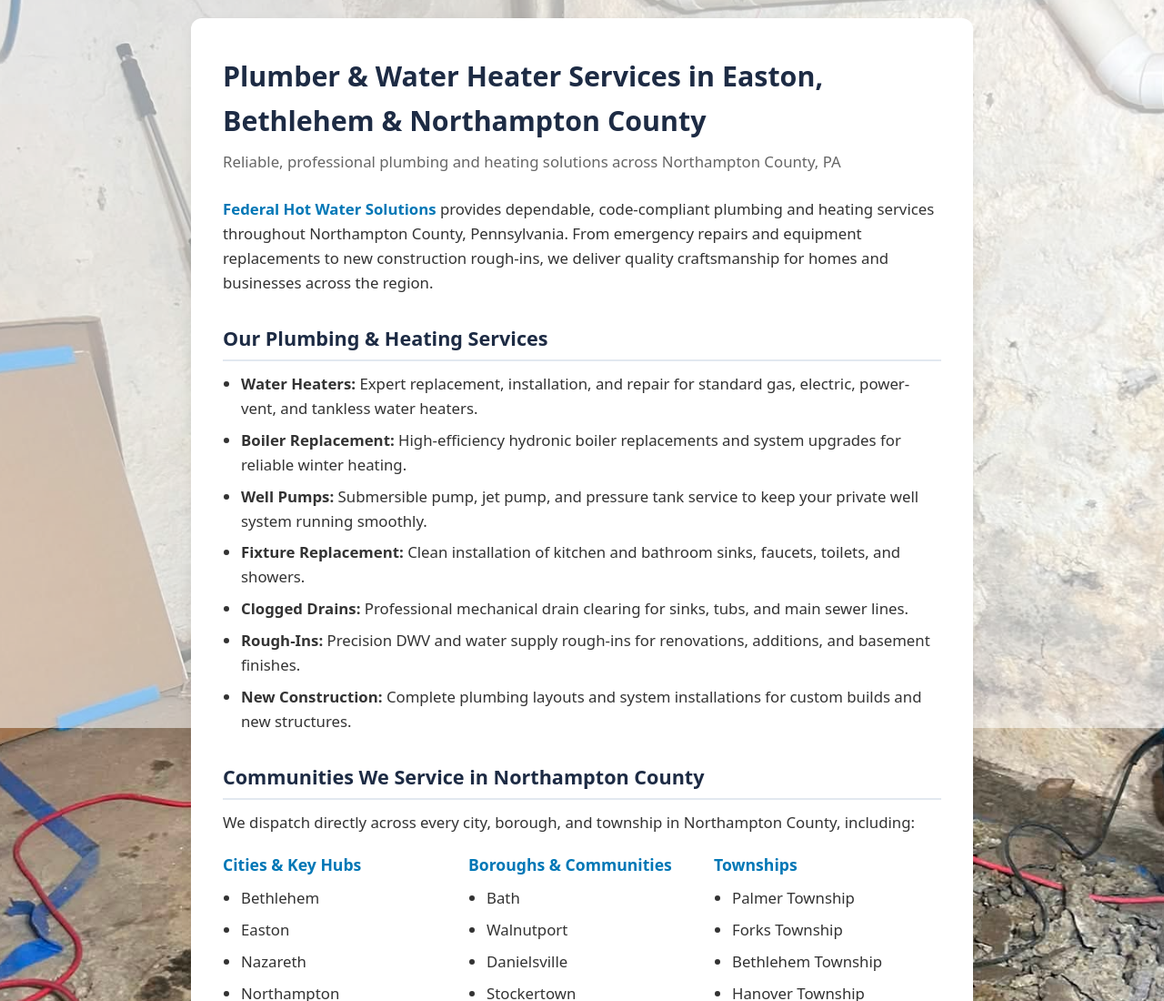
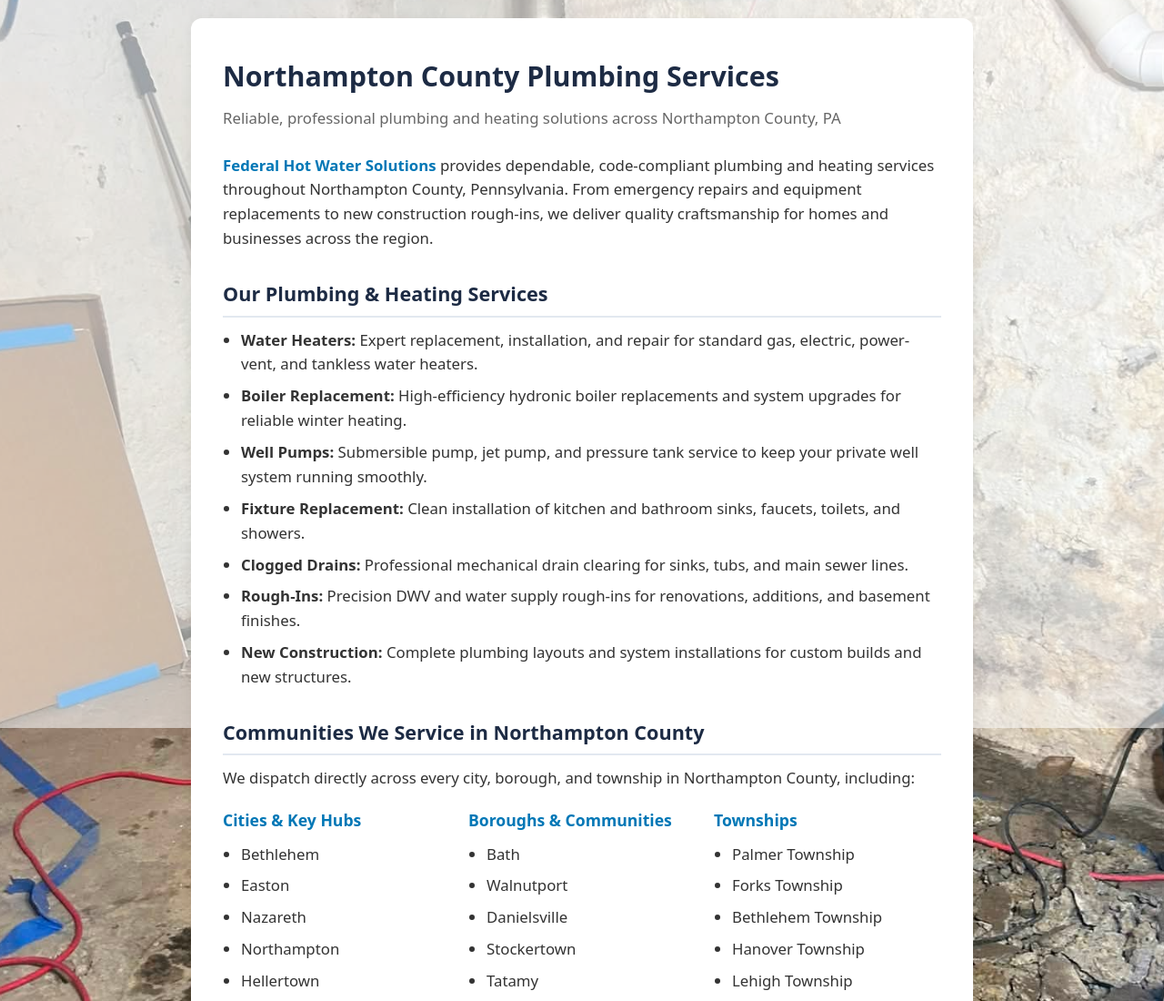
Before and after one commit to jakel33peters/FHWS, a plain HTML site: page northamptoncounty.html in a window 1280 px wide. Shown: the top 1100 px of the page at 91% size. Drawn offline with Linux system fonts and the light colour scheme.

Commit message:
Update title and heading for Northampton County page

```diff
--- a/northamptoncounty.html
+++ b/northamptoncounty.html
@@ -3,7 +3,7 @@
 <head>
     <meta charset="UTF-8">
     <meta name="viewport" content="width=device-width, initial-scale=1.0">
-    <title>Easton, Bethlehem, & Northampton County | Federal<strong>Hot</strong>Water<strong>Solutions</strong></title>
+    <title>Plumbing, Water Heaters in Northampton County, PA | Federal Hot Water Solutions</title>
     <meta name="description" content="Licensed plumbing, water heaters, boilers, well pumps &amp; repairs across Northampton County, PA. Serving Bethlehem, Easton, Nazareth, Bangor &amp; surrounding towns. PA HIC #210613.">
 
     <script type="application/ld+json">
@@ -117,7 +117,7 @@
 <body>
     <div class="page-wrapper">
         <div class="content-card">
-            <h1>Plumber &amp; Water Heater Services in Easton, Bethlehem &amp; Northampton County</h1>
+            <h1>Northampton County Plumbing Services</h1>
             <p class="subtitle">Reliable, professional plumbing and heating solutions across Northampton County, PA</p>
 
             <p>
```
